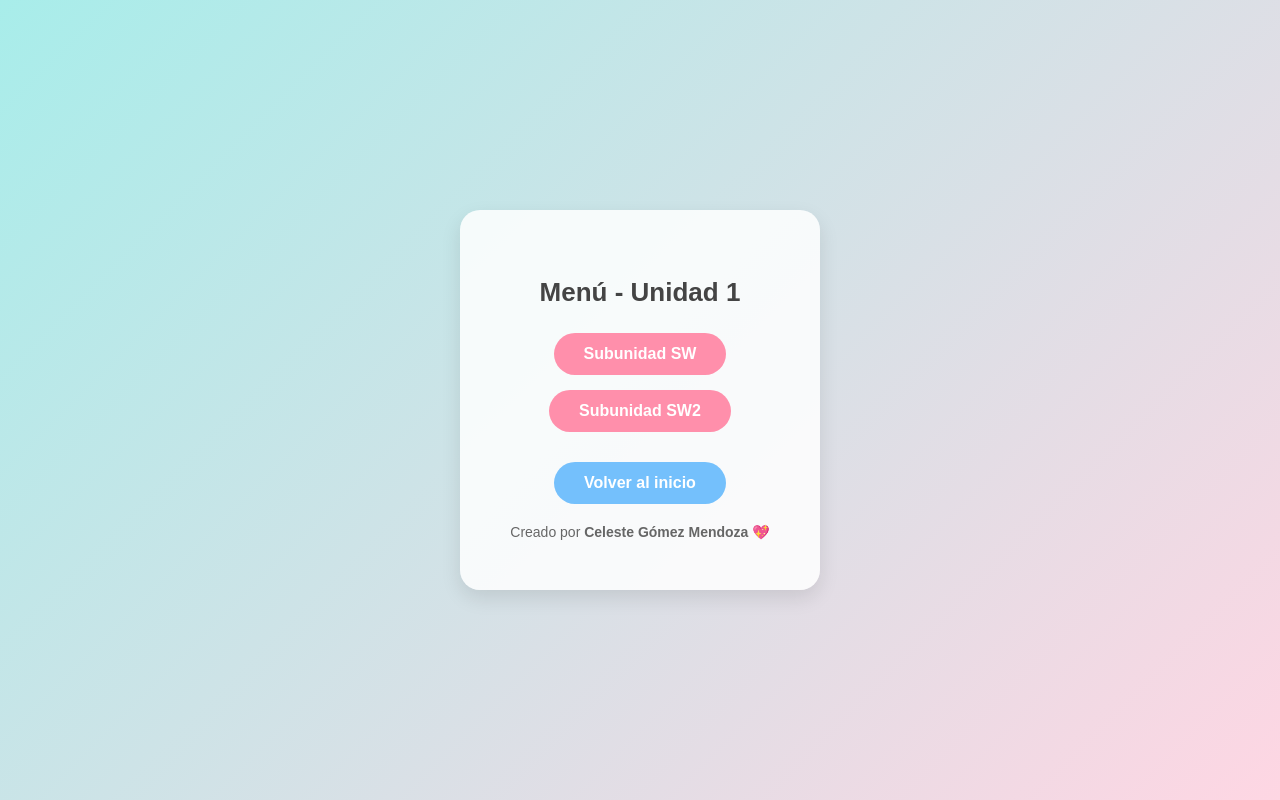
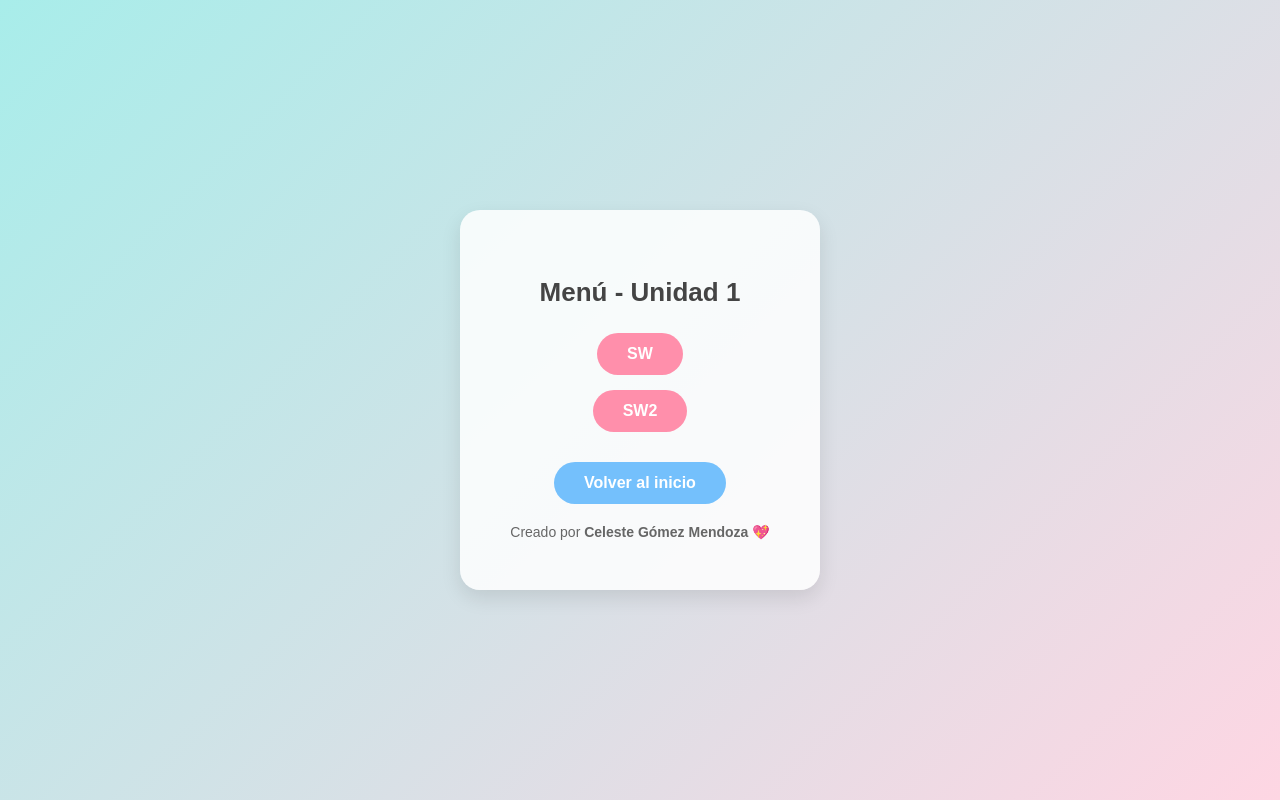
Before and after one commit to celestegm040715-hub/AWP1, a plain HTML site: page AWP/index.html in a window 1280 px wide. Drawn offline with Linux system fonts and the light colour scheme.

Commit message:
Update index.html

```diff
--- a/AWP/index.html
+++ b/AWP/index.html
@@ -79,8 +79,8 @@
     <h1>Menú - Unidad 1</h1>
 
     <ul>
-      <li><a href="U1/SW/index.html">Subunidad SW</a></li>
-      <li><a href="U1/SW2/index.html">Subunidad SW2</a></li>
+      <li><a href="U1/SW/index.html">SW</a></li>
+      <li><a href="U1/SW2/index.html">SW2</a></li>
     </ul>
 
     <a href="../index.html" class="back">Volver al inicio</a>
```
